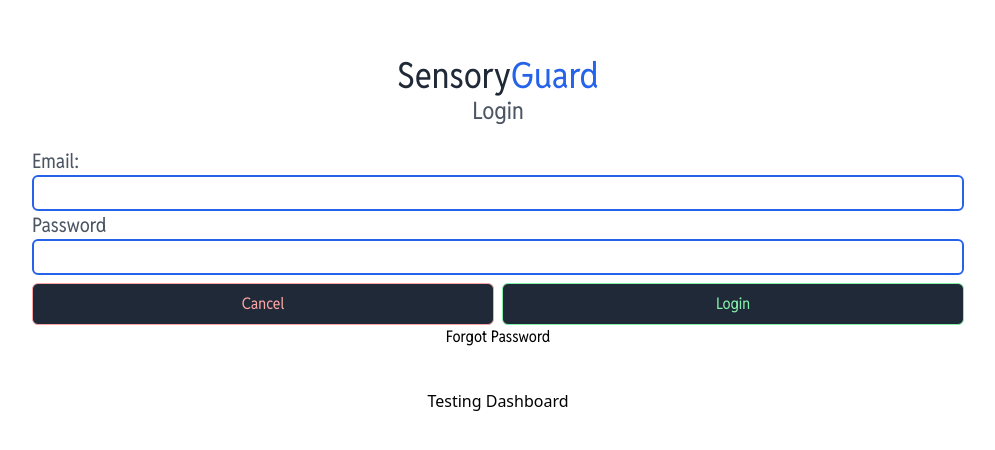
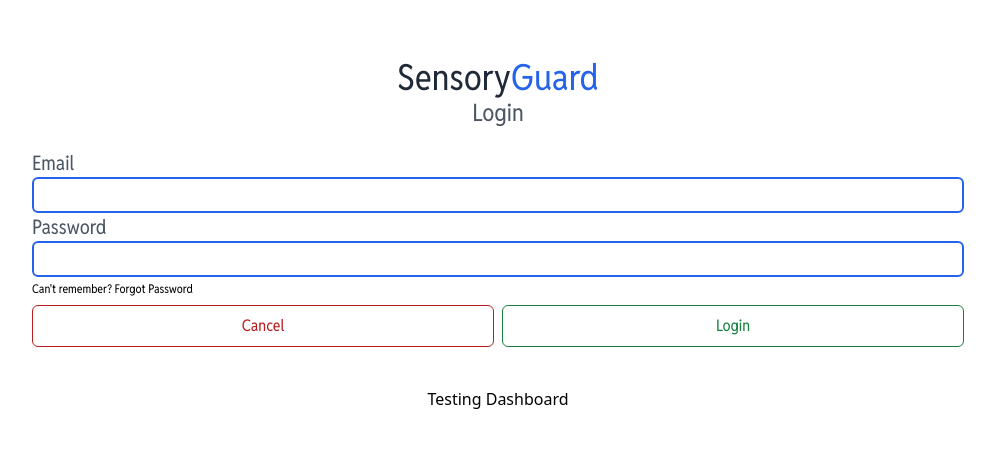
Before and after one commit to wjrelumba/sensory-guard, a React (Vite) app: page /login in a window 1280 px wide. Shown: the part 166-616 px from the top of the page, without its empty margins (142-1137 px from the left). Built offline with nearby package versions, Linux system fonts and the light colour scheme.

Commit message:
feat: new dashboard design

```diff
--- a/src/Pages/Login.jsx
+++ b/src/Pages/Login.jsx
@@ -65,19 +65,21 @@ export default function Login() {
         <h1 className='text-gray-600 text-2xl mb-5'>Login</h1>
         <form onSubmit={signInWithEmail} className='slide-up-fade-in w-full flex justify-center flex-col items-center'>
           <div className='w-[75%] flex flex-col items-start justify-between px-2'>
-            <label className='text-gray-600 text-xl' htmlFor="email">Email:</label>
+            <label className='text-gray-600 text-xl' htmlFor="email">Email</label>
             <input onChange={inputHandler} name='email' className='px-2 py-1 rounded-md w-full border-[2px] border-blue-600' type="email" required/>
           </div>
           <div className='w-[75%] flex flex-col items-start justify-between px-2'>
             <label className='text-gray-600 text-xl' htmlFor="password">Password</label>
             <input onChange={inputHandler} name='password' className='px-2 py-1 rounded-md w-full border-[2px] border-blue-600  ' type="password" required/>
           </div>
+          <div className='w-[75%] px-2 flex'>
+            <button className='text-xs mt-1'>Can't remember? Forgot Password</button>
+          </div>
           <div className='w-[75%] flex justify-between px-2 mt-2'>
-            <Link to={'/'} className='reddit-sans-condensed flex justify-center px-3 py-2 bg-gray-800 text-red-300 border-red-300 border w-1/2 mr-1 rounded-md'>Cancel</Link>
-            <button className='flex justify-center px-3 py-2 bg-gray-800 w-1/2 ml-1 rounded-md border-green-300 border text-green-300'>Login</button>
+            <Link to={'/'} className='reddit-sans-condensed flex justify-center px-3 py-2 text-red-700 border-red-700 border w-1/2 mr-1 rounded-md'>Cancel</Link>
+            <button className='flex justify-center px-3 py-2 w-1/2 ml-1 rounded-md border-green-700 border text-green-700'>Login</button>
           </div>
         </form>
-        <button>Forgot Password</button>
         <Link className='mt-10' to={'/test/dashboard'}>Testing Dashboard</Link>
       </div>
     </div>
--- a/src/components/shared-components/Chart/Chart.jsx
+++ b/src/components/shared-components/Chart/Chart.jsx
@@ -10,14 +10,14 @@ export default function Chart() {
             labels: ['January', 'February', 'March', 'April', 'May'],
             datasets: [{
                 label: 'Readings',
-                data: [12, 19, 18, 5, 2],
+                data: [14, 19, 18, 5, 2],
                 backgroundColor: 'rgba(75, 192, 192, 0.2)',
                 borderColor: 'rgba(75, 192, 192, 1)',
                 borderWidth: 1,
             }],
         };
 
-        const colorValue = 'rgba(216, 222, 225, 1)';
+        const colorValue = 'rgba(56, 56, 56, 1)';
 
         const optionValue = {
             scales: {
@@ -68,7 +68,7 @@ export default function Chart() {
 
     return (
         <div className="w-full">
-            <div className="w-full p-2 rounded-md bg-gray-600 text-gray-300">
+            <div className="w-full p-2 rounded-md from-white border-[2px] border-gray-300 shadow-xl to-blue-600 bg-gradient-to-b text-gray-900">
                 <canvas ref={chartRef} />
             </div>
         </div>
--- a/src/components/shared-components/GeneralCard/GeneralCard.jsx
+++ b/src/components/shared-components/GeneralCard/GeneralCard.jsx
@@ -88,7 +88,7 @@ export default function GeneralCard( {
   useEffect(() => {console.log(dataValues)},[dataValues]);
 
   return (
-    <div onClick={() => onClick(importantDataValues.id)} className='w-full p-2 bg-gray-600 text-gray-300 rounded-md'>
+    <div onClick={() => onClick(importantDataValues.id)} className='w-full p-2 bg-white border-[2px] border-gray-300 shadow-xl text-gray-900 rounded-md'>
       <div className='w-full p-2 flex'>
         <div className='flex flex-col items-center w-full'>
           {dataValues && importantDataValues && (
--- a/src/index.css
+++ b/src/index.css
@@ -101,6 +101,7 @@ h5,
 h6,
 label,
 input,
+canvas,
 button {
   font-family: 'reddit-sans-condensed';
 }
```
